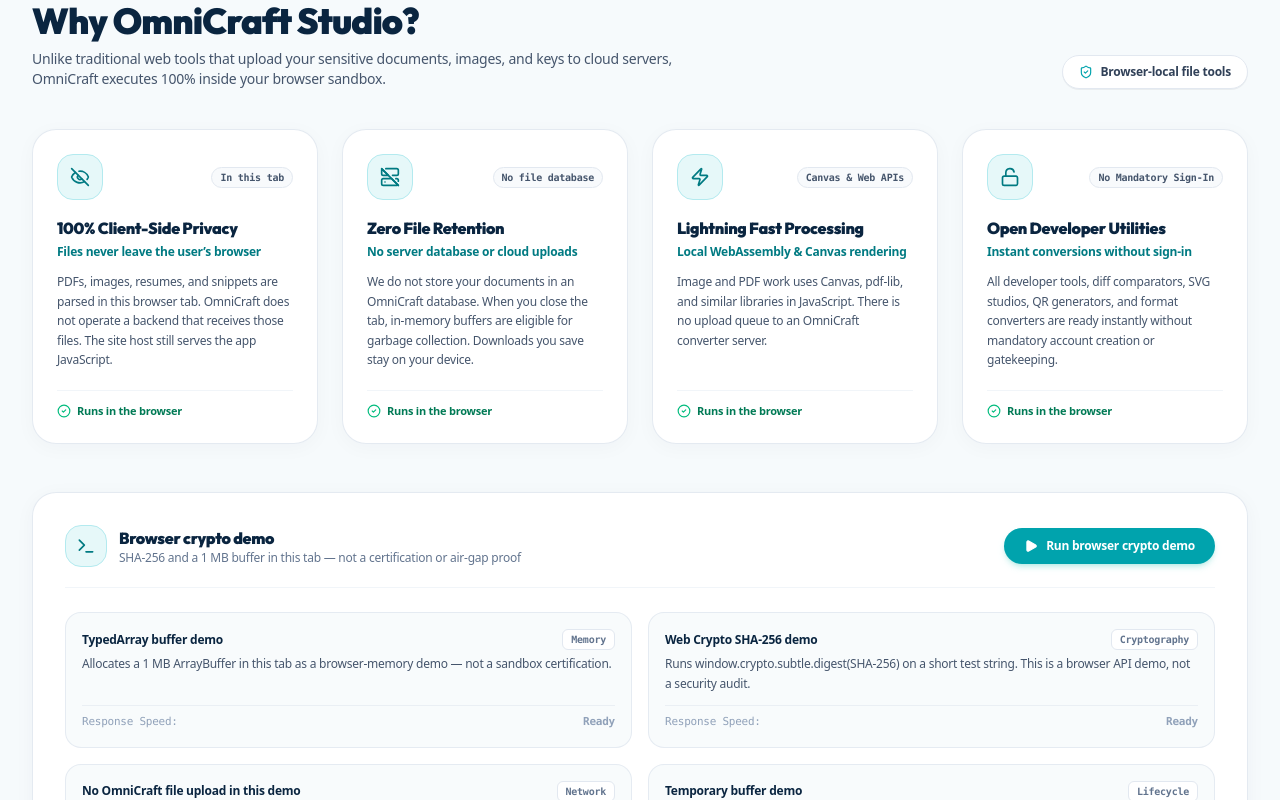
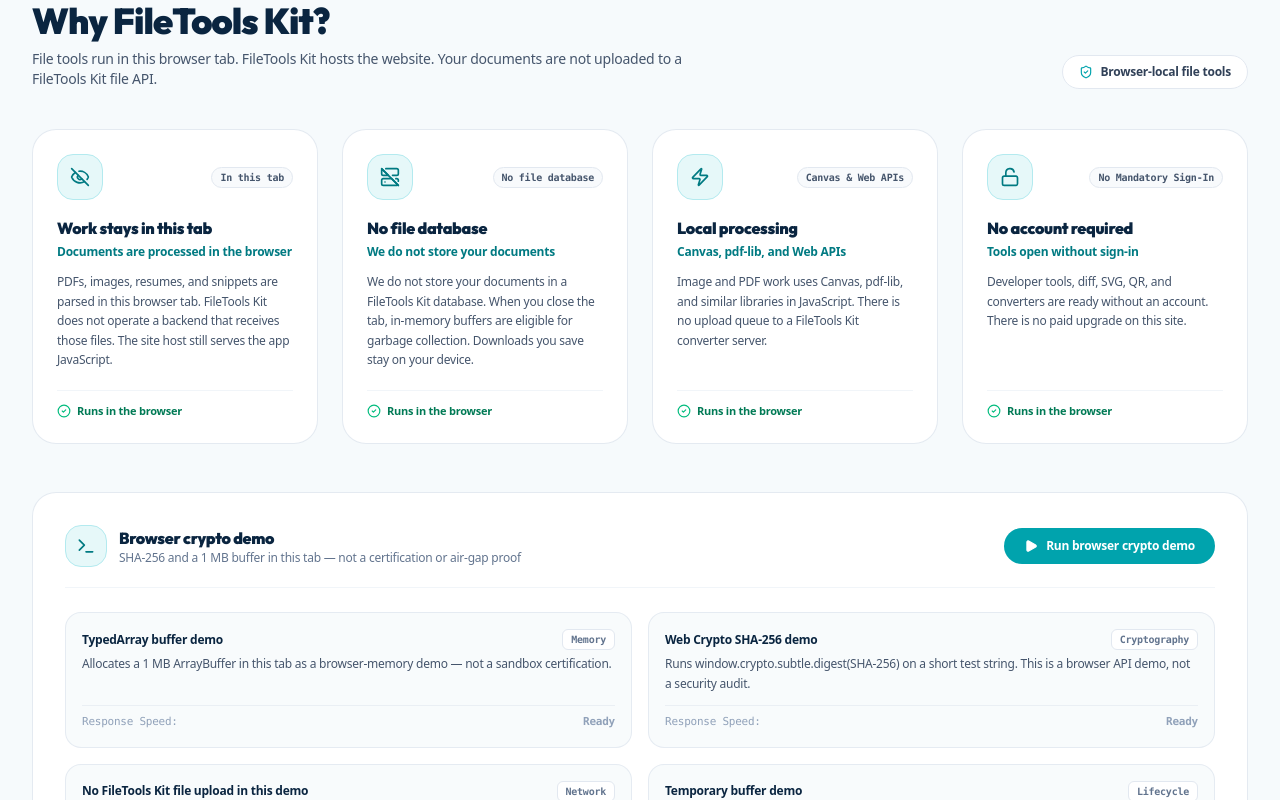
Before and after one commit to Sourendas/OmniCraft-Studio, a React (Vite) app: page / in a window 1280 px wide. Shown: the part 3660-4460 px from the top of the page. Built offline with nearby package versions, Linux system fonts and the light colour scheme.

Commit message:
Replace OmniCraft homepage architecture copy with FileTools Kit wording

```diff
--- a/src/components/home/SecurityArchitecture.tsx
+++ b/src/components/home/SecurityArchitecture.tsx
@@ -2,7 +2,6 @@ import React, { useState } from 'react';
 import {
   ShieldCheck,
   Lock,
-  Cpu,
   Terminal,
   CheckCircle2,
   Play,
@@ -10,7 +9,6 @@ import {
   Zap,
   ServerOff,
   EyeOff,
-  HardDrive,
   Unlock
 } from 'lucide-react';
 
@@ -47,7 +45,7 @@ export const SecurityArchitecture: React.FC = () => {
     },
     {
       id: 'zero-telemetry',
-      name: 'No OmniCraft file upload in this demo',
+      name: 'No FileTools Kit file upload in this demo',
       category: 'Network',
       status: 'idle',
       latency: '--',
@@ -67,39 +65,29 @@ export const SecurityArchitecture: React.FC = () => {
     setIsRunningAudit(true);
     setAuditCompleted(false);
     const startTime = performance.now();
-
-    // Reset checks to running
     setAuditChecks(prev => prev.map(c => ({ ...c, status: 'running', latency: 'Testing...' })));
 
-    // Step 1: Real browser Web Crypto SHA-256 benchmark
     const t0 = performance.now();
-    const testData = new TextEncoder().encode('OmniCraft-browser-crypto-demo-' + Date.now());
+    const testData = new TextEncoder().encode('FileToolsKit-browser-crypto-demo-' + Date.now());
     await crypto.subtle.digest('SHA-256', testData);
     const cryptoTime = (performance.now() - t0).toFixed(2);
-
     await new Promise(r => setTimeout(r, 200));
     setAuditChecks(prev => prev.map(c => c.id === 'subtle-crypto' ? { ...c, status: 'passed', latency: `${cryptoTime} ms` } : c));
 
-    // Step 2: WASM & TypedArray memory test
     const t1 = performance.now();
-    const testBuffer = new ArrayBuffer(1024 * 1024); // 1MB allocation test
+    const testBuffer = new ArrayBuffer(1024 * 1024);
     const uintView = new Uint8Array(testBuffer);
     uintView.fill(42);
     const wasmTime = (performance.now() - t1).toFixed(2);
-
     await new Promise(r => setTimeout(r, 200));
     setAuditChecks(prev => prev.map(c => c.id === 'js-buffers' ? { ...c, status: 'passed', latency: `${wasmTime} ms` } : c));
 
-    // Step 3: Zero-telemetry audit check
     await new Promise(r => setTimeout(r, 250));
     setAuditChecks(prev => prev.map(c => c.id === 'zero-telemetry' ? { ...c, status: 'passed', latency: 'local demo' } : c));
-
-    // Step 4: Ephemeral ArrayBuffer cleanup check
     await new Promise(r => setTimeout(r, 200));
     setAuditChecks(prev => prev.map(c => c.id === 'memory-dealloc' ? { ...c, status: 'passed', latency: '0.12 ms' } : c));
 
-    const totalDuration = Math.round(performance.now() - startTime);
-    setAuditBenchmarkMs(totalDuration);
+    setAuditBenchmarkMs(Math.round(performance.now() - startTime));
     setIsRunningAudit(false);
     setAuditCompleted(true);
   };
@@ -107,41 +95,40 @@ export const SecurityArchitecture: React.FC = () => {
   const TRUST_CARDS = [
     {
       id: 'privacy',
-      title: '100% Client-Side Privacy',
-      subtitle: 'Files never leave the user’s browser',
+      title: 'Work stays in this tab',
+      subtitle: 'Documents are processed in the browser',
       icon: EyeOff,
       badge: 'In this tab',
-      description: 'PDFs, images, resumes, and snippets are parsed in this browser tab. OmniCraft does not operate a backend that receives those files. The site host still serves the app JavaScript.'
+      description: 'PDFs, images, resumes, and snippets are parsed in this browser tab. FileTools Kit does not operate a backend that receives those files. The site host still serves the app JavaScript.'
     },
     {
       id: 'retention',
-      title: 'Zero File Retention',
-      subtitle: 'No server database or cloud uploads',
+      title: 'No file database',
+      subtitle: 'We do not store your documents',
       icon: ServerOff,
       badge: 'No file database',
-      description: 'We do not store your documents in an OmniCraft database. When you close the tab, in-memory buffers are eligible for garbage collection. Downloads you save stay on your device.'
+      description: 'We do not store your documents in a FileTools Kit database. When you close the tab, in-memory buffers are eligible for garbage collection. Downloads you save stay on your device.'
     },
     {
       id: 'speed',
-      title: 'Lightning Fast Processing',
-      subtitle: 'Local WebAssembly & Canvas rendering',
+      title: 'Local processing',
+      subtitle: 'Canvas, pdf-lib, and Web APIs',
       icon: Zap,
       badge: 'Canvas & Web APIs',
-      description: 'Image and PDF work uses Canvas, pdf-lib, and similar libraries in JavaScript. There is no upload queue to an OmniCraft converter server.'
+      description: 'Image and PDF work uses Canvas, pdf-lib, and similar libraries in JavaScript. There is no upload queue to a FileTools Kit converter server.'
     },
     {
       id: 'open-utils',
-      title: 'Open Developer Utilities',
-      subtitle: 'Instant conversions without sign-in',
+      title: 'No account required',
+      subtitle: 'Tools open without sign-in',
       icon: Unlock,
       badge: 'No Mandatory Sign-In',
-      description: 'All developer tools, diff comparators, SVG studios, QR generators, and format converters are ready instantly without mandatory account creation or gatekeeping.'
+      description: 'Developer tools, diff, SVG, QR, and converters are ready without an account. There is no paid upgrade on this site.'
     }
   ];
 
   return (
     <section id="architecture" className="py-16 px-4 sm:px-6 lg:px-8 max-w-7xl mx-auto relative z-10">
-      {/* Section Header */}
       <div className="flex flex-col sm:flex-row sm:items-end justify-between mb-10 gap-4">
         <div>
           <div className="inline-flex items-center gap-1.5 px-3.5 py-1.5 rounded-full bg-[#E6F8F9] border border-[#B3EAEF] text-xs font-black text-[#007A82] mb-3">
@@ -149,50 +136,34 @@ export const SecurityArchitecture: React.FC = () => {
             <span className="uppercase tracking-wider">Architecture & Trust</span>
           </div>
           <h2 className="text-3xl sm:text-4xl font-black text-[#0A2540] tracking-tight">
-            Why OmniCraft Studio?
+            Why FileTools Kit?
           </h2>
           <p className="text-sm text-slate-600 max-w-2xl mt-2 font-medium">
-            Unlike traditional web tools that upload your sensitive documents, images, and keys to cloud servers, OmniCraft executes 100% inside your browser sandbox.
+            File tools run in this browser tab. FileTools Kit hosts the website. Your documents are not uploaded to a FileTools Kit file API.
           </p>
         </div>
-
-        <div className="flex items-center gap-2">
-          <span className="text-xs font-bold text-slate-700 bg-white px-4 py-2 rounded-full border border-slate-200 shadow-2xs flex items-center gap-2">
-            <ShieldCheck className="w-3.5 h-3.5 text-[#00A3AD]" />
-            <span>Browser-local file tools</span>
-          </span>
-        </div>
+        <span className="text-xs font-bold text-slate-700 bg-white px-4 py-2 rounded-full border border-slate-200 flex items-center gap-2">
+          <ShieldCheck className="w-3.5 h-3.5 text-[#00A3AD]" />
+          <span>Browser-local file tools</span>
+        </span>
       </div>
 
-      {/* 4 Trust Pillars Cards Grid */}
       <div className="grid grid-cols-1 md:grid-cols-2 lg:grid-cols-4 gap-6 mb-12">
         {TRUST_CARDS.map((card) => {
           const Icon = card.icon;
           return (
-            <div
-              key={card.id}
-              className="p-6 rounded-3xl bg-white border border-slate-200/90 shadow-[0_4px_20px_rgba(10,37,64,0.03)] hover:border-[#00A3AD] transition-all flex flex-col justify-between"
-            >
+            <div key={card.id} className="p-6 rounded-3xl bg-white border border-slate-200/90 flex flex-col justify-between">
               <div>
                 <div className="flex items-center justify-between mb-4">
                   <div className="p-3 rounded-2xl bg-[#E6F8F9] text-[#007A82] border border-[#B3EAEF]">
                     <Icon className="w-5 h-5" />
                   </div>
-                  <span className="text-[10px] font-mono font-bold px-2 py-0.5 rounded-full bg-slate-50 text-slate-600 border border-slate-200">
-                    {card.badge}
-                  </span>
+                  <span className="text-[10px] font-mono font-bold px-2 py-0.5 rounded-full bg-slate-50 text-slate-600 border border-slate-200">{card.badge}</span>
                 </div>
-                <h3 className="text-base font-black text-[#0A2540] mb-1">
-                  {card.title}
-                </h3>
-                <p className="text-xs font-bold text-[#007A82] mb-3">
-                  {card.subtitle}
-                </p>
-                <p className="text-xs text-slate-600 leading-relaxed font-medium">
-                  {card.description}
-                </p>
+                <h3 className="text-base font-black text-[#0A2540] mb-1">{card.title}</h3>
+                <p className="text-xs font-bold text-[#007A82] mb-3">{card.subtitle}</p>
+                <p className="text-xs text-slate-600 leading-relaxed font-medium">{card.description}</p>
               </div>
-
               <div className="mt-5 pt-3 border-t border-slate-100 flex items-center gap-1.5 text-[11px] text-emerald-700 font-bold">
                 <CheckCircle2 className="w-3.5 h-3.5 text-emerald-500" />
                 <span>Runs in the browser</span>
@@ -202,8 +173,7 @@ export const SecurityArchitecture: React.FC = () => {
         })}
       </div>
 
-      {/* Interactive Live Client Sandbox Inspector */}
-      <div className="rounded-3xl bg-white border border-slate-200/90 p-6 sm:p-8 shadow-[0_4px_20px_rgba(10,37,64,0.04)]">
+      <div className="rounded-3xl bg-white border border-slate-200/90 p-6 sm:p-8">
         <div className="flex flex-col sm:flex-row sm:items-center justify-between border-b border-slate-100 pb-5 mb-6 gap-4">
           <div className="flex items-center gap-3">
             <div className="p-2.5 rounded-2xl bg-[#E6F8F9] text-[#007A82] border border-[#B3EAEF]">
@@ -214,77 +184,44 @@ export const SecurityArchitecture: React.FC = () => {
               <p className="text-xs text-slate-500 font-medium">SHA-256 and a 1 MB buffer in this tab — not a certification or air-gap proof</p>
             </div>
           </div>
-
-          <button
-            id="run-security-audit-btn"
-            onClick={runLiveSecurityAudit}
-            disabled={isRunningAudit}
-            className="flex items-center gap-2 px-5 py-2.5 rounded-full bg-[#00A3AD] hover:bg-[#008C95] text-white text-xs font-black transition-all cursor-pointer disabled:opacity-50 shadow-md shadow-teal-500/20 shrink-0 self-start sm:self-center"
-          >
-            {isRunningAudit ? (
-              <>
-                <RefreshCw className="w-3.5 h-3.5 animate-spin" />
-                <span>Auditing Engine...</span>
-              </>
-            ) : (
-              <>
-                <Play className="w-3.5 h-3.5 fill-current" />
-                <span>{auditCompleted ? 'Re-run browser crypto demo' : 'Run browser crypto demo'}</span>
-              </>
-            )}
+          <button id="run-security-audit-btn" onClick={runLiveSecurityAudit} disabled={isRunningAudit} className="flex items-center gap-2 px-5 py-2.5 rounded-full bg-[#00A3AD] text-white text-xs font-black disabled:opacity-50">
+            {isRunningAudit ? (<><RefreshCw className="w-3.5 h-3.5 animate-spin" /><span>Running demo...</span></>) : (<><Play className="w-3.5 h-3.5 fill-current" /><span>{auditCompleted ? 'Re-run browser crypto demo' : 'Run browser crypto demo'}</span></>)}
           </button>
         </div>
-
-        {/* Audit Checks Grid */}
         <div className="grid grid-cols-1 md:grid-cols-2 gap-4">
           {auditChecks.map((check) => (
-            <div
-              key={check.id}
-              className="p-4 rounded-2xl bg-[#F8FBFC] border border-slate-200/80 flex flex-col justify-between gap-3 hover:bg-[#F0F8FA] transition-colors"
-            >
+            <div key={check.id} className="p-4 rounded-2xl bg-[#F8FBFC] border border-slate-200/80 flex flex-col justify-between gap-3">
               <div className="space-y-1">
                 <div className="flex items-center justify-between">
                   <span className="text-xs font-black text-[#0A2540]">{check.name}</span>
-                  <span className="text-[10px] font-mono font-bold px-2 py-0.5 rounded-md bg-white text-slate-500 border border-slate-200">
-                    {check.category}
-                  </span>
+                  <span className="text-[10px] font-mono font-bold px-2 py-0.5 rounded-md bg-white text-slate-500 border border-slate-200">{check.category}</span>
                 </div>
-                <p className="text-xs text-slate-600 leading-relaxed font-medium">
-                  {check.detail}
-                </p>
+                <p className="text-xs text-slate-600 leading-relaxed font-medium">{check.detail}</p>
               </div>
-
               <div className="flex items-center justify-between pt-2 border-t border-slate-200/60">
                 <span className="text-[11px] text-slate-400 font-mono">Response Speed:</span>
                 {check.status === 'passed' ? (
                   <div className="flex items-center gap-1.5 px-2.5 py-0.5 rounded-full bg-emerald-50 text-emerald-800 border border-emerald-200 text-[11px] font-bold font-mono">
-                    <CheckCircle2 className="w-3 h-3 text-emerald-600" />
-                    <span>{check.latency}</span>
+                    <CheckCircle2 className="w-3 h-3 text-emerald-600" /><span>{check.latency}</span>
                   </div>
                 ) : check.status === 'running' ? (
                   <div className="flex items-center gap-1.5 px-2.5 py-0.5 rounded-full bg-amber-50 text-amber-800 border border-amber-200 text-[11px] font-mono">
-                    <RefreshCw className="w-3 h-3 animate-spin text-amber-600" />
-                    <span>Testing...</span>
+                    <RefreshCw className="w-3 h-3 animate-spin text-amber-600" /><span>Testing...</span>
                   </div>
                 ) : (
-                  <span className="text-[11px] font-mono text-slate-400 font-bold">
-                    Ready
-                  </span>
+                  <span className="text-[11px] font-mono text-slate-400 font-bold">Ready</span>
                 )}
               </div>
             </div>
           ))}
         </div>
-
         {auditCompleted && (
           <div className="mt-5 p-4 rounded-2xl bg-emerald-50 border border-emerald-200 text-xs text-emerald-900 font-bold flex flex-col sm:flex-row items-center justify-between gap-2">
             <span className="flex items-center gap-2">
               <CheckCircle2 className="w-4 h-4 text-emerald-600 shrink-0" />
               Browser crypto demo finished in {auditBenchmarkMs}ms. This is not a security certification.
             </span>
-            <span className="text-[10px] font-mono bg-white px-2.5 py-1 rounded-md border border-emerald-200 text-emerald-800">
-              LOCAL DEMO ONLY
-            </span>
+            <span className="text-[10px] font-mono bg-white px-2.5 py-1 rounded-md border border-emerald-200 text-emerald-800">LOCAL DEMO ONLY</span>
           </div>
         )}
       </div>
```
